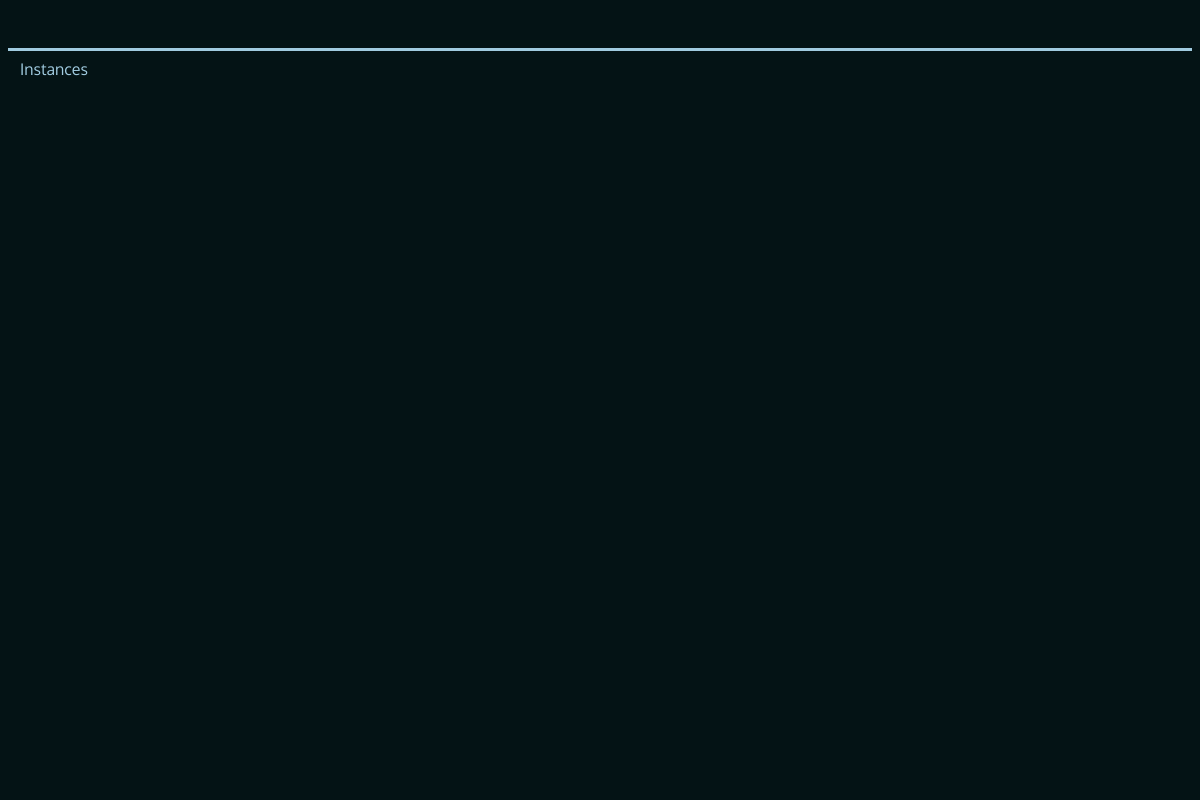
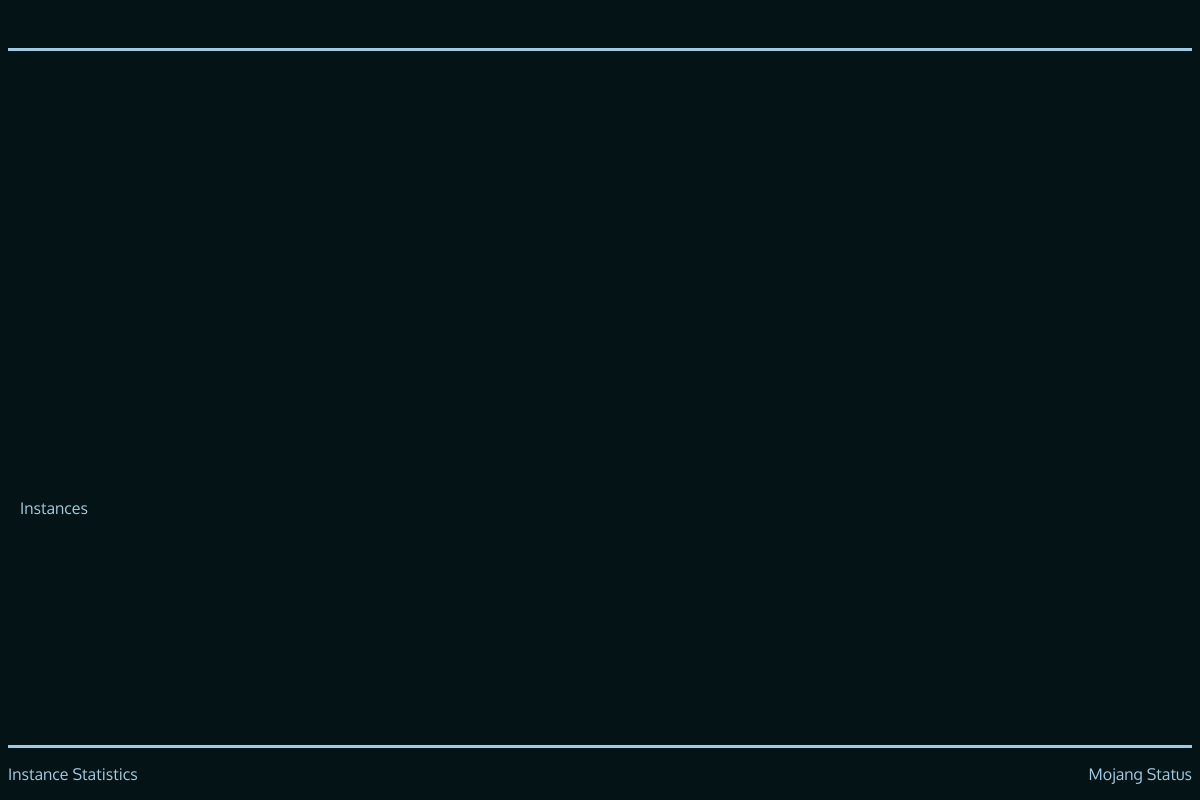
Before and after one commit to i-spin/RustMine, an Electron app: page frontend/index.html in a window 1200 px wide. Drawn offline with Linux system fonts and the light colour scheme.

Commit message:
main page done?

```diff
--- a/frontend/index.html
+++ b/frontend/index.html
@@ -10,7 +10,7 @@
 </head>
 
 <body>
-  <div id="bar">
+  <div id="top">
     <div class="controls">
       <p class="button" id="add-instance"></p>
       <p class="button" id="folders"></p>
@@ -22,6 +22,10 @@
   </div>
   <div id="main"></div>
   <div id="instances">Instances</div>
+  <div id="bottom">
+    <p>Instance Statistics</p>
+    <p id="status">Mojang Status</p>
+  </div>
 </body>
 
 </html>
--- a/frontend/style/index.css
+++ b/frontend/style/index.css
@@ -5,21 +5,30 @@ html {
   background-color: var(--background);
   color: var(--foreground);
   font-family: "Oxygen";
+  height: 100vh;
 }
 
 body {
   display: flex;
   flex-direction: column;
   justify-content: space-between;
+  height: 99vh;
 }
 
-#bar {
+#top,
+#bottom {
   display: flex;
   flex-direction: row;
   justify-content: space-between;
   align-items: center;
+}
 
+#top {
   border-bottom: var(--foreground) 3px solid;
+}
+
+#bottom {
+  border-top: var(--foreground) 3px solid;
 }
 
 .controls {
```
Also changed, not shown: README.md.
